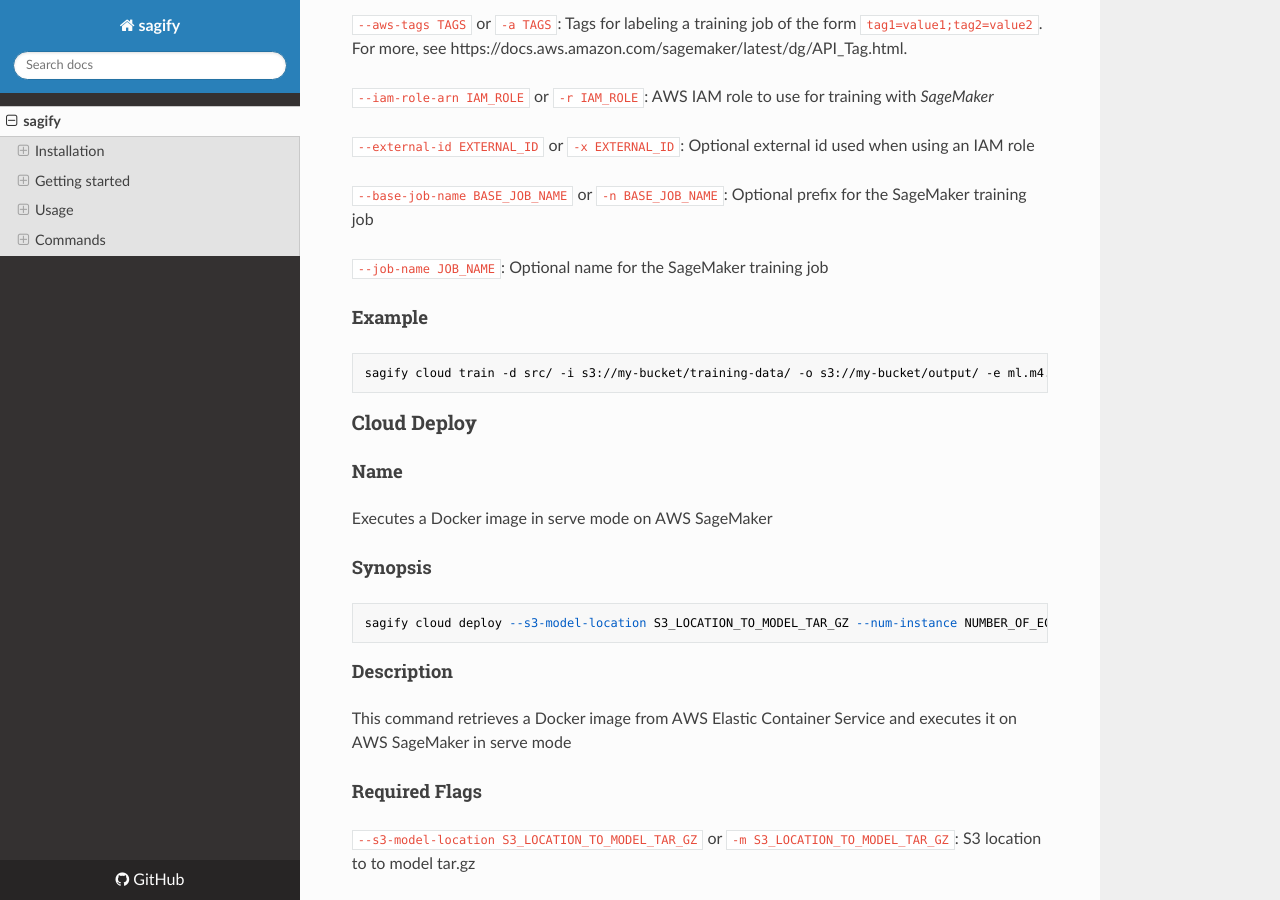
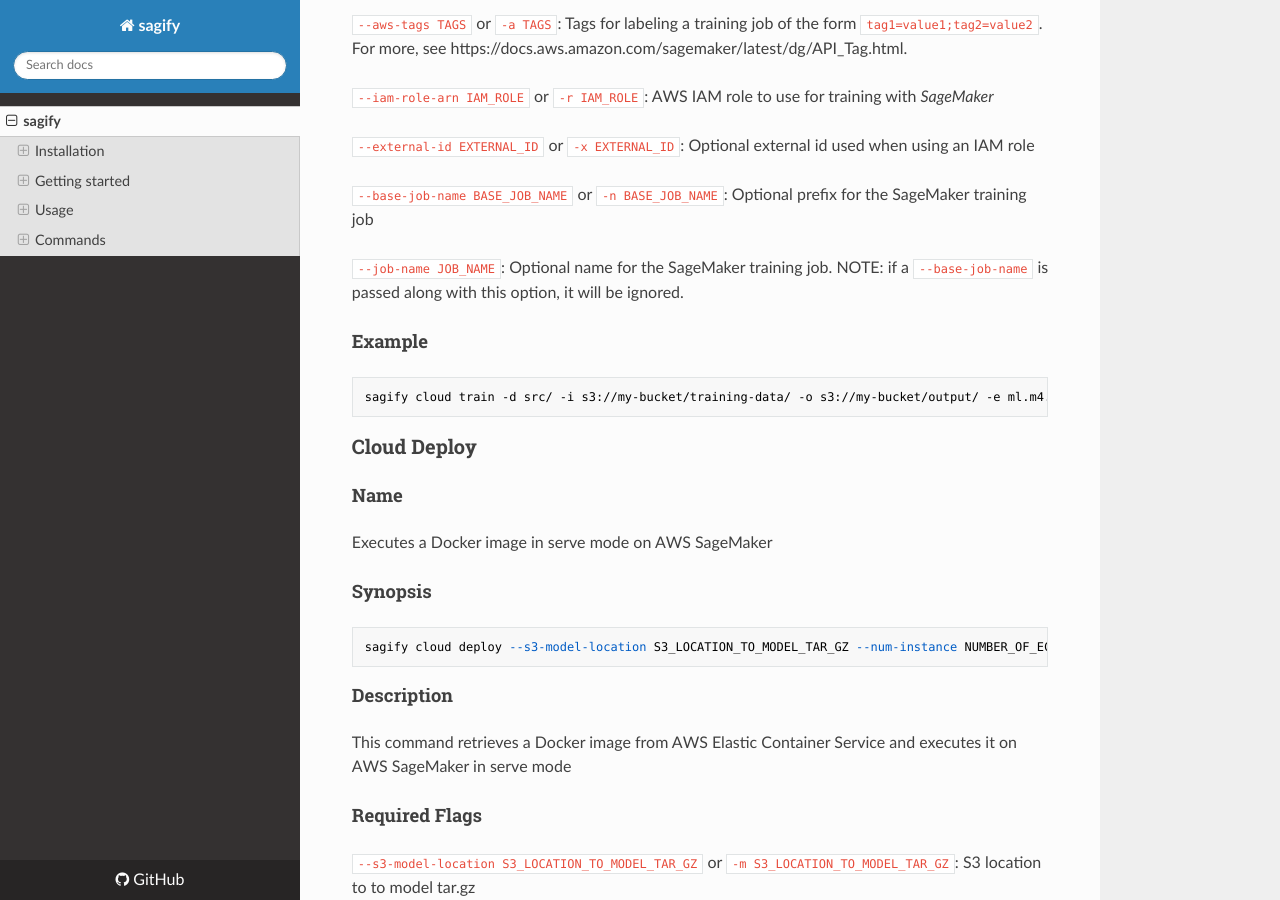
Before and after one commit to Kenza-AI/sagify, an MkDocs documentation site: the page built from docs/index.md, in a window 1280 px wide and 900 px high, scrolled down 15600 px. Built offline with MkDocs 1.6.1, drawn with Linux system fonts in a browser that asks for light colours; nearby versions of some CDN libraries.

Commit message:
Revert "Amend docs to reflect new approach."
This reverts commit 1c664433f74f2d45914acb7fb609eba87a228b86.

```diff
--- a/docs/index.md
+++ b/docs/index.md
@@ -501,7 +501,7 @@
 
 `--base-job-name BASE_JOB_NAME` or `-n BASE_JOB_NAME`: Optional prefix for the SageMaker training job
 
-`--job-name JOB_NAME`: Optional name for the SageMaker training job
+`--job-name JOB_NAME`: Optional name for the SageMaker training job. NOTE: if a `--base-job-name` is passed along with this option, it will be ignored.
 
 #### Example
 
```
Also changed, not shown: README.md (+1 -1 lines).
